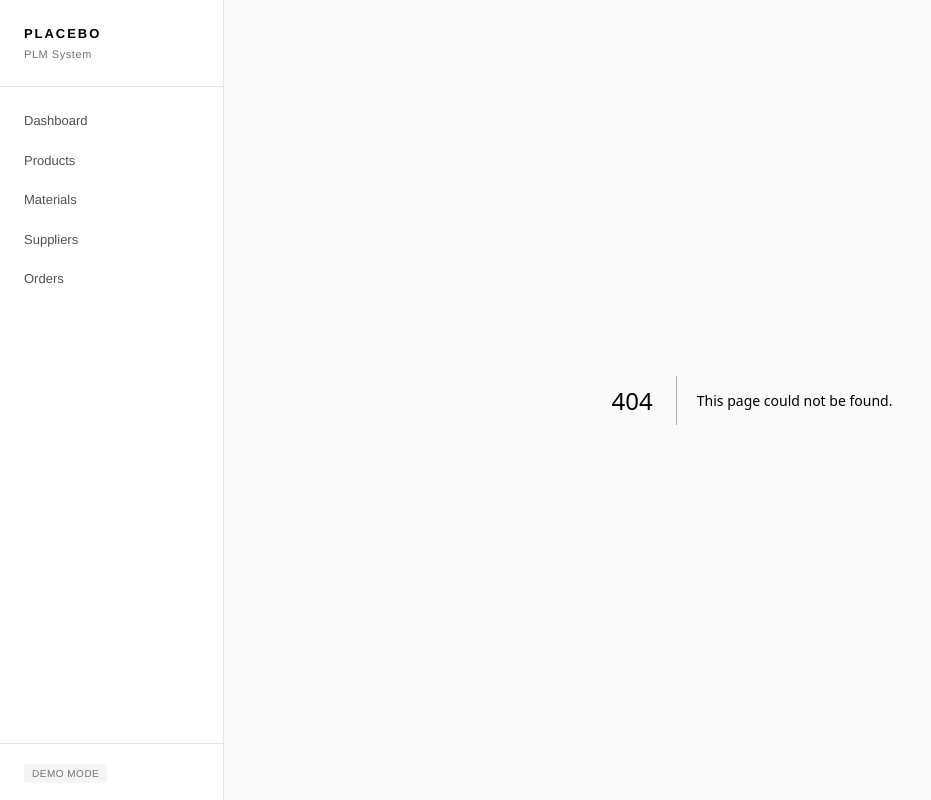
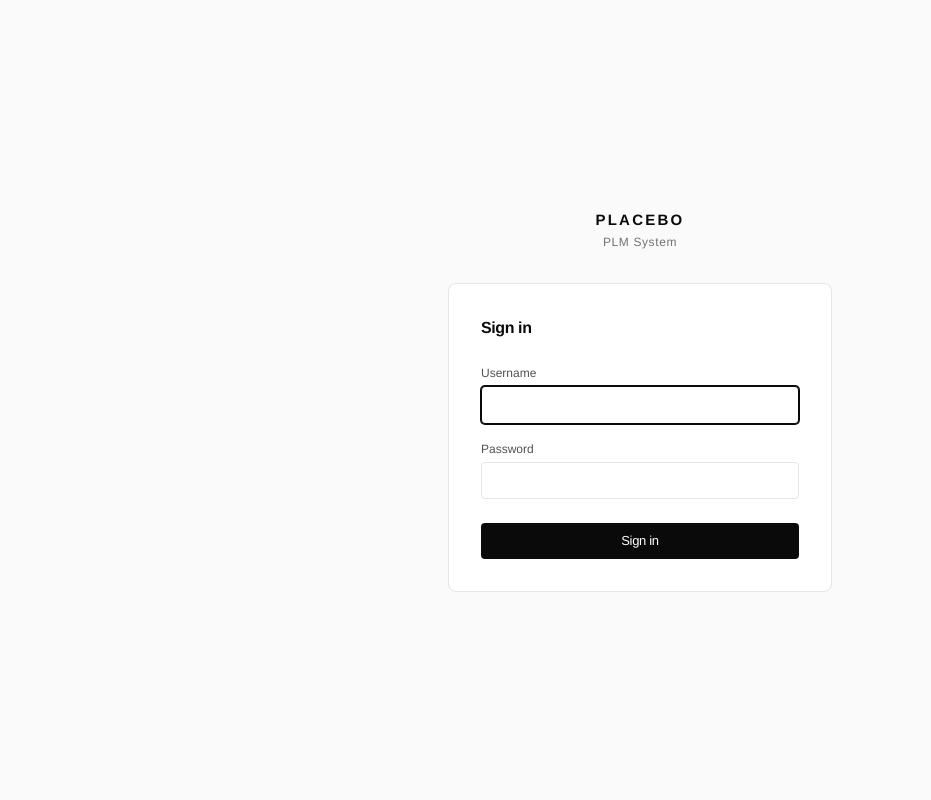
Before and after one commit to ErelSaar/placebo-plm-js, a Next.js app: page /login in a window 1280 px wide. Before the commit this address had no page. Shown: the whole page, without its empty margins (0-931 px from the left). Built offline with nearby package versions, Linux system fonts and the light colour scheme.

Commit message:
login page

```diff
--- a/src/app/layout.jsx
+++ b/src/app/layout.jsx
@@ -1,6 +1,7 @@
 import './globals.css';
-import { Nav } from '@/components/nav';
 import { DemoInit } from '@/components/demo-init';
+import { AuthGuard } from '@/components/auth-guard';
+import { LayoutShell } from '@/components/layout-shell';
 
 export const metadata = {
   title: 'PLACEBO PLM',
@@ -11,9 +12,10 @@ export default function RootLayout({ children }) {
   return (
     <html lang="en">
       <body>
-        <DemoInit />
-        <Nav />
-        <main className="ml-56 min-h-screen bg-[#fafafa]">{children}</main>
+        <AuthGuard>
+          <DemoInit />
+          <LayoutShell>{children}</LayoutShell>
+        </AuthGuard>
       </body>
     </html>
   );
--- /dev/null
+++ b/src/app/login/page.jsx
@@ -0,0 +1,86 @@
+'use client';
+
+import React, { useState, useEffect } from 'react';
+import { useRouter } from 'next/navigation';
+import { login, getUser } from '@/lib/auth';
+import { Input, Button } from '@/components/ui';
+
+export default function LoginPage() {
+  const router = useRouter();
+  const [username, setUsername] = useState('');
+  const [password, setPassword] = useState('');
+  const [error, setError] = useState('');
+  const [loading, setLoading] = useState(false);
+
+  // Already logged in → go to dashboard
+  useEffect(() => {
+    if (getUser()) router.replace('/');
+  }, [router]);
+
+  function handleSubmit(e) {
+    e.preventDefault();
+    setError('');
+    setLoading(true);
+
+    // Simulate async so the flow is easy to swap for a real API call
+    setTimeout(() => {
+      const result = login(username, password);
+      if (result.ok) {
+        router.replace('/');
+      } else {
+        setError('Incorrect username or password.');
+        setLoading(false);
+      }
+    }, 0);
+  }
+
+  return (
+    <div className="min-h-screen bg-[#fafafa] flex items-center justify-center px-4">
+      <div className="w-full max-w-sm">
+        {/* Branding */}
+        <div className="mb-8 text-center">
+          <p className="text-[15px] font-bold tracking-[0.15em] uppercase">PLACEBO</p>
+          <p className="text-[12px] text-[#737373] tracking-wider mt-0.5">PLM System</p>
+        </div>
+
+        {/* Card */}
+        <div className="bg-white border border-[#e5e5e5] rounded-lg px-8 py-8">
+          <h1 className="text-[16px] font-semibold tracking-tight mb-6">Sign in</h1>
+
+          <form onSubmit={handleSubmit} className="space-y-4">
+            <Input
+              label="Username"
+              type="text"
+              value={username}
+              onChange={(e) => setUsername(e.target.value)}
+              autoComplete="username"
+              autoFocus
+              required
+            />
+            <Input
+              label="Password"
+              type="password"
+              value={password}
+              onChange={(e) => setPassword(e.target.value)}
+              autoComplete="current-password"
+              required
+            />
+
+            {error && (
+              <p className="text-[12px] text-red-600">{error}</p>
+            )}
+
+            <Button
+              type="submit"
+              variant="primary"
+              loading={loading}
+              className="w-full mt-2"
+            >
+              Sign in
+            </Button>
+          </form>
+        </div>
+      </div>
+    </div>
+  );
+}
--- /dev/null
+++ b/src/components/auth-guard.jsx
@@ -0,0 +1,27 @@
+'use client';
+
+import { useEffect, useState } from 'react';
+import { useRouter, usePathname } from 'next/navigation';
+import { getUser } from '@/lib/auth';
+
+export function AuthGuard({ children }) {
+  const router = useRouter();
+  const pathname = usePathname();
+  const [ready, setReady] = useState(false);
+
+  useEffect(() => {
+    const user = getUser();
+    const isLoginPage = pathname === '/login';
+
+    if (!user && !isLoginPage) {
+      router.replace('/login');
+    } else if (user && isLoginPage) {
+      router.replace('/');
+    } else {
+      setReady(true);
+    }
+  }, [pathname, router]);
+
+  if (!ready) return null;
+  return children;
+}
--- /dev/null
+++ b/src/components/layout-shell.jsx
@@ -0,0 +1,20 @@
+'use client';
+
+import { usePathname } from 'next/navigation';
+import { Nav } from '@/components/nav';
+
+export function LayoutShell({ children }) {
+  const pathname = usePathname();
+  const isLoginPage = pathname === '/login';
+
+  if (isLoginPage) {
+    return <>{children}</>;
+  }
+
+  return (
+    <>
+      <Nav />
+      <main className="ml-56 min-h-screen bg-[#fafafa]">{children}</main>
+    </>
+  );
+}
--- a/src/components/nav.jsx
+++ b/src/components/nav.jsx
@@ -2,7 +2,8 @@
 
 import React from 'react';
 import Link from 'next/link';
-import { usePathname } from 'next/navigation';
+import { usePathname, useRouter } from 'next/navigation';
+import { getUser, logout } from '@/lib/auth';
 
 const NAV_ITEMS = [
   { href: '/', label: 'Dashboard' },
@@ -14,6 +15,13 @@ const NAV_ITEMS = [
 
 export function Nav() {
   const pathname = usePathname();
+  const router = useRouter();
+  const user = getUser();
+
+  function handleLogout() {
+    logout();
+    router.replace('/login');
+  }
 
   function isActive(href) {
     if (href === '/') return pathname === '/';
@@ -43,10 +51,16 @@ export function Nav() {
         ))}
       </nav>
 
-      <div className="px-6 py-4 border-t border-[#e5e5e5]">
-        <span className="inline-flex items-center px-2 py-0.5 rounded text-[10px] font-medium bg-[#f5f5f5] text-[#737373] uppercase tracking-wider">
-          Demo Mode
-        </span>
+      <div className="px-4 py-4 border-t border-[#e5e5e5] space-y-2">
+        {user && (
+          <p className="text-[11px] text-[#737373] px-2 truncate">{user.username}</p>
+        )}
+        <button
+          onClick={handleLogout}
+          className="w-full text-left px-3 py-1.5 rounded text-[12px] text-[#737373] hover:text-[#0a0a0a] hover:bg-[#f5f5f5] transition-colors"
+        >
+          Sign out
+        </button>
       </div>
     </aside>
   );
--- /dev/null
+++ b/src/lib/auth.js
@@ -0,0 +1,28 @@
+import { STORAGE_KEYS } from './constants';
+
+// ─── Temporary credentials ─────────────────────────────────────────────────
+// Replace this check with a real auth call (e.g. Supabase) when ready.
+const TEMP_USERNAME = 'Placebo';
+const TEMP_PASSWORD = 'password';
+
+export function login(username, password) {
+  if (username === TEMP_USERNAME && password === TEMP_PASSWORD) {
+    const user = { username: TEMP_USERNAME, role: 'admin' };
+    localStorage.setItem(STORAGE_KEYS.user, JSON.stringify(user));
+    return { ok: true, user };
+  }
+  return { ok: false };
+}
+
+export function logout() {
+  localStorage.removeItem(STORAGE_KEYS.user);
+}
+
+export function getUser() {
+  try {
+    const raw = localStorage.getItem(STORAGE_KEYS.user);
+    return raw ? JSON.parse(raw) : null;
+  } catch {
+    return null;
+  }
+}
--- a/src/lib/constants.js
+++ b/src/lib/constants.js
@@ -55,5 +55,4 @@ export const STORAGE_KEYS = {
   orders: 'plm_orders',
   order_lines: 'plm_order_lines',
   initialized: 'plm_initialized_v3',
-  logged_user: 'plm_logged_user'
 };
```
Also changed, not shown: .claude/settings.local.json (added).
